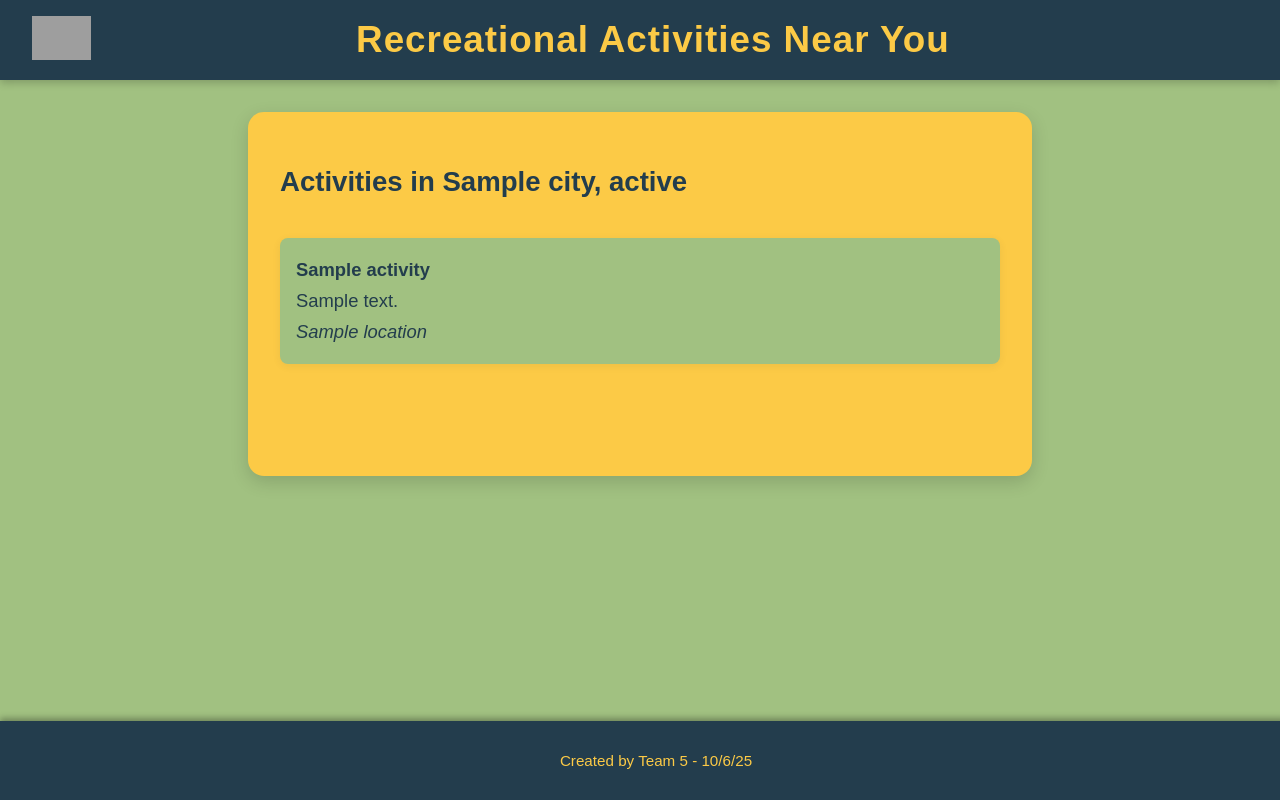
After one commit to JPotter-CS/UCCS-CS4300-fall2025-Team-5, a Django app: template myproject/home/templates/activities.html in a window 1280 px wide. The commit adds this page. Run offline with Django 5.2, Linux system fonts and the light colour scheme; the template is opened without the code that fills it: most values are stand-ins (such as "Sample title", 1, 10 or a date in 2020); parts of the project's set-up code (start-up, migrations or seed data) failed here and were passed over; grey boxes are pictures that could not be loaded.

Commit message:
Linked activity btn on index.html to activities.html

```diff
--- a/myproject/home/static/styles.css
+++ b/myproject/home/static/styles.css
@@ -206,7 +206,7 @@ footer {
     box-shadow: 0 -3px 6px rgba(0, 0, 0, 0.3);
 }
 
-/* Coming soon button */
+/* Activity Button */
 .activity-btn {
     background-color: var(--pumpkin);
     color: var(--charcoal);
@@ -219,3 +219,16 @@ footer {
     cursor: not-allowed;
     opacity: 0.7;
 }
+
+.activities-list {
+    padding: 0;
+    margin: 2rem 0;
+    list-style-type: none;
+}
+.activities-list li {
+    padding: 1rem;
+    margin-bottom: 1.2rem;
+    background: var(--olivine);
+    border-radius: 8px;
+    box-shadow: 0 2px 8px rgba(35,61,77,0.07);
+}
--- /dev/null
+++ b/myproject/home/templates/activities.html
@@ -0,0 +1,37 @@
+{% load static %}
+<!DOCTYPE html>
+<html lang="en">
+<head>
+    <meta charset="UTF-8">
+    <title>Nearby Recreational Activities</title>
+    <link rel="stylesheet" href="{% static 'styles.css' %}">
+</head>
+<body>
+    <header class="header-bar">
+        <div class="header-left">
+            <a href="{% url 'index' %}" class="site-logo-link"><img src="{% static 'logo.png' %}" alt="Recreo Logo" class="site-logo"></a>
+        </div>
+        <h1 class="site-title">Recreational Activities Near You</h1>
+        <div class="header-right"></div>
+    </header>
+    <main>
+        <h2>Activities in {{ coords.city }}, {{ coords.state }}</h2>
+        {% if activities %}
+            <ul class="activities-list">
+            {% for activity in activities %}
+                <li>
+                    <strong>{{ activity.name }}</strong><br>
+                    <span>{{ activity.description }}</span><br>
+                    <em>{{ activity.location }}</em>
+                </li>
+            {% endfor %}
+            </ul>
+        {% else %}
+            <p>No activities found yet for your location.</p>
+        {% endif %}
+    </main>
+    <footer>
+        <p>Created by Team 5 - 10/6/25</p>
+    </footer>
+</body>
+</html>
--- a/myproject/home/templates/index.html
+++ b/myproject/home/templates/index.html
@@ -46,11 +46,12 @@
                 <p><strong>Latitude:</strong> {{ coords.lat }}</p>
                 <p><strong>Longitude:</strong> {{ coords.lon }}</p>
             {% endif %}
-                <button class="activity-btn" disabled>Go To Next Feature (Coming Soon!)</button>
+            <a href="{% url 'activities' %}" class="activity-btn">See Nearby Activities</a>
         </div>
         {% else %}
         <p class="no-location">No location saved yet.</p>
         {% endif %}
+
 
 
         </div>
--- a/myproject/home/urls.py
+++ b/myproject/home/urls.py
@@ -6,6 +6,7 @@ from django.conf.urls.static import static
 urlpatterns = [
     path('', index, name='index'),
     path('api/location/', save_location, name='save_location'),
+    path('activities/', activities_page, name='activities'),
 ]
 
 if settings.DEBUG:
```
Also changed, not shown: myproject/home/views.py (+14 -0 lines). Lines whose indentation alone changed are shown as unchanged.
